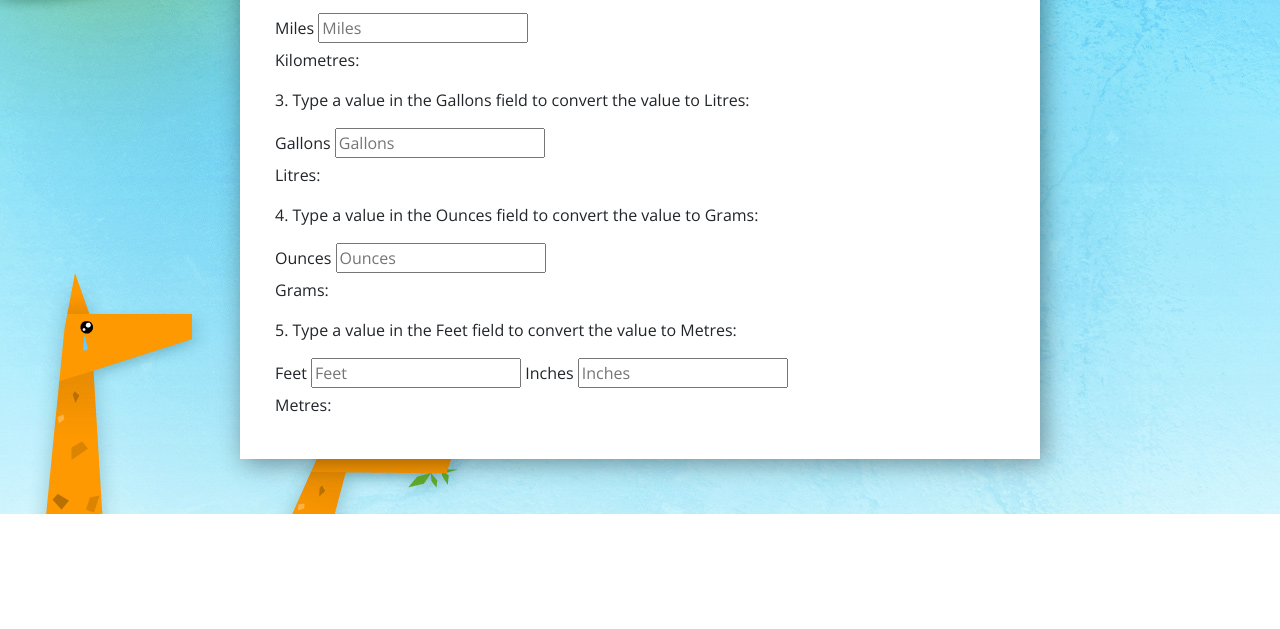
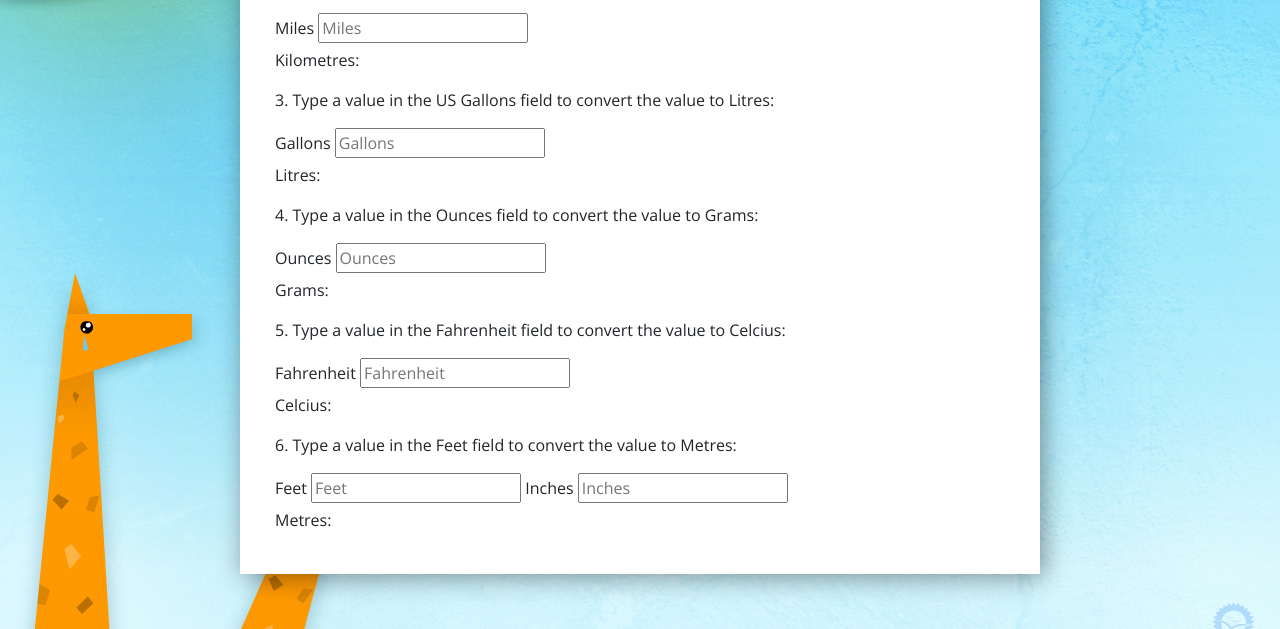
Before and after one commit to FunCodingPanda/Q1Project, a plain HTML site: page convert.html in a window 1280 px wide. Shown: the part 336-965 px from the top of the page. Before the commit the page ends 850 px from the top, so only its background shows below. Drawn offline with nearby package versions, Linux system fonts and the light colour scheme.

Commit message:
Add fahrenheit, and some JS changes

```diff
--- a/convert.html
+++ b/convert.html
@@ -57,7 +57,7 @@
         Kilometres: <span id="outputKilometres"></span>
       </p>
 
-      <p>3. Type a value in the Gallons field to convert the value to Litres:</p>
+      <p>3. Type a value in the US Gallons field to convert the value to Litres:</p>
       <label>Gallons</label>
       <input id="inputGallons" type="number" placeholder="Gallons" oninput="volumeConverter(this.value)" onchange="volumeConverter(this.value)">
       <p>
@@ -71,7 +71,14 @@
         Grams: <span id="outputGrams"></span>
       </p>
 
-      <p>5. Type a value in the Feet field to convert the value to Metres:</p>
+      <p>5. Type a value in the Fahrenheit field to convert the value to Celcius:</p>
+      <label>Fahrenheit</label>
+      <input id="inputF" type="number" placeholder="Fahrenheit" oninput="tempConverter(this.value)" onchange="tempConverter(this.value)">
+      <p>
+        Celcius: <span id="outputC"></span>
+      </p>
+
+      <p>6. Type a value in the Feet field to convert the value to Metres:</p>
       <label>Feet</label>
       <input id="inputFeet" type="number" placeholder="Feet" oninput="lengthConverter()" onchange="lengthConverter()">
       <label>Inches</label>
--- a/q1project.js
+++ b/q1project.js
@@ -1,3 +1,4 @@
+//for converter.html
 function weightConverter(valNum) {
   document.getElementById("outputKilograms").innerHTML = valNum / 2.2046;
 }
@@ -14,12 +15,17 @@ function smallweightConverter(valNum) {
   document.getElementById("outputGrams").innerHTML = valNum / 0.03527399;
 }
 
+function tempConverter(valNum) {
+  document.getElementById("outputC").innerHTML = (valNum - 32) / (9/5);
+}
+
 function lengthConverter() {
   var feet = parseFloat(document.getElementById('inputFeet').value || "0");
   var inches = parseFloat(document.getElementById('inputInches').value || "0");
   document.getElementById("outputMetres").innerHTML = (feet + (inches/12.0)) / 3.28084;
 }
 
+//for forex.html
 var forexData;
 $.get("https://api.fixer.io/latest", function(data) {
   forexData = data;
@@ -36,6 +42,7 @@ function USDConverter(valNum) {
   document.getElementById("outputAUD").innerHTML = valNum / conversionFactor;
 }
 
+// for slang.html
 $(document).ready(function() {
   let favorites = JSON.parse(localStorage.getItem("favorites"));
   if (!favorites) {
```
Also changed, not shown: forex.html (+1 -1 lines).
